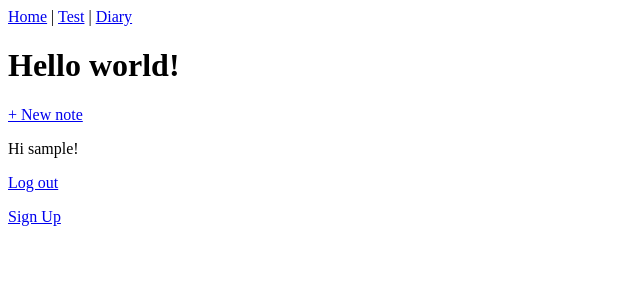
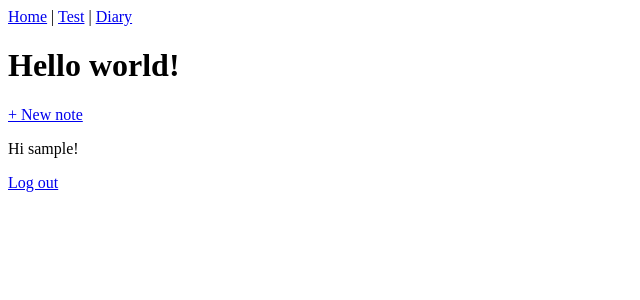
Before and after one commit to BerAS14/django_hello, a Django app: page / in a window 1280 px wide. Shown: the top 300 px of the page, without its empty margins (0-640 px from the left). Run offline with Django 3.2, Linux system fonts and the light colour scheme; the visitor is signed in with stand-in values (Sample User, id 1).

Commit message:
изменил положения ссылки Sign Up

```diff
--- a/pages/templates/pages/home.html
+++ b/pages/templates/pages/home.html
@@ -21,8 +21,9 @@
         <header>
         <p>You are not logged in.</p>
         <a href="{% url 'login' %}">Log In</a>
+            <p><a href="{% url 'signup' %}">Sign Up</a></p>
         {% endif %}
-        <p><a href="{% url 'signup' %}">Sign Up</a></p>
+
         </header>
     </div>
 
```
